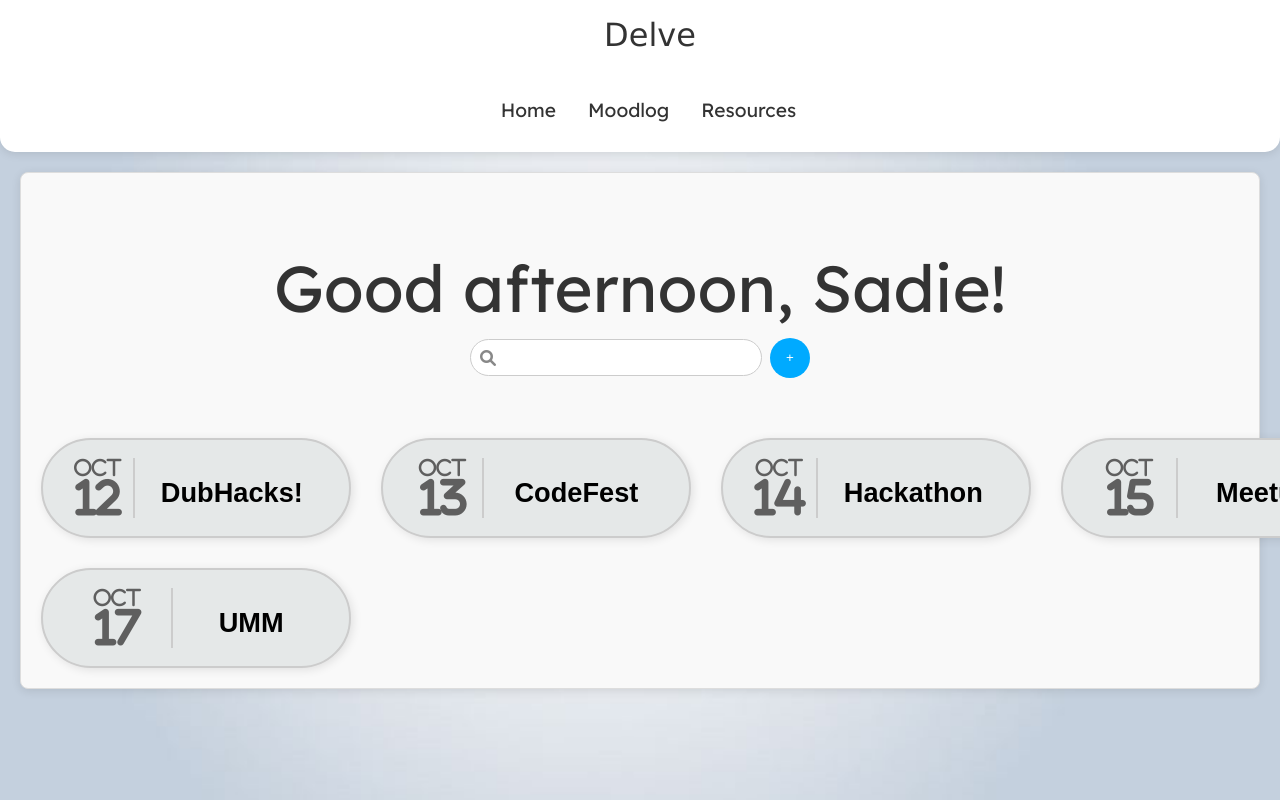
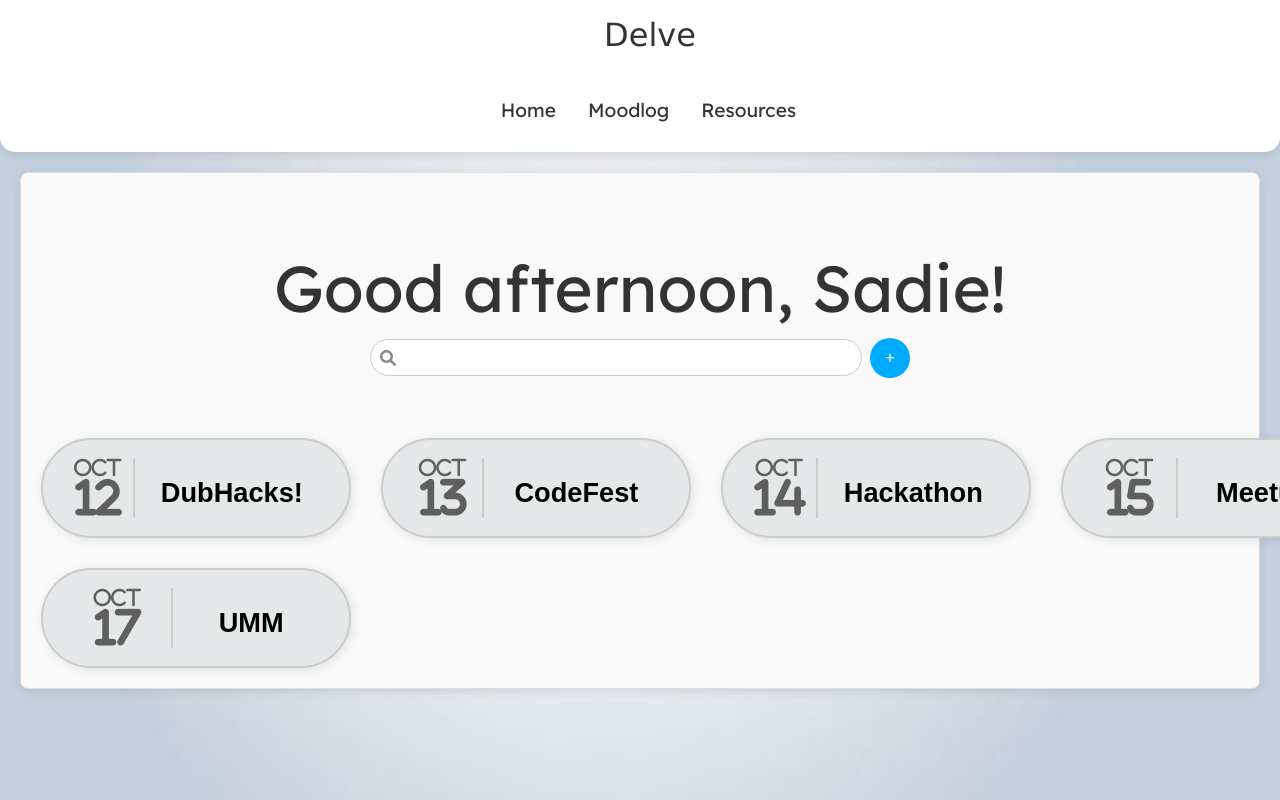
Before and after one commit to GaurangPP/delve, a React (Create React App) app in the folder delve-app/: page / in a window 1280 px wide. Shown: the top 800 px of the page. Built offline with nearby package versions, Linux system fonts and the light colour scheme.

Commit message:
Made UI changes

```diff
--- a/delve-app/src/components/JournalEntry.css
+++ b/delve-app/src/components/JournalEntry.css
@@ -37,7 +37,7 @@ html, body {
     width: 80%;
     background-color: white;
     border-radius: 15px;
-    padding: 20px;
+    padding: 20px; /*Changed the padding to 20px*/
     box-shadow: 0 4px 10px rgba(0, 0, 0, 0.1);
     display: flex;
     justify-content: center;
--- a/delve-app/src/components/Landing.css
+++ b/delve-app/src/components/Landing.css
@@ -45,7 +45,7 @@
 
   .search-bar {
     position: relative;
-    width: 250px; /* Adjust width as needed */
+    width: 450px; /* Adjust width as needed */
   }
 
   .search-bar i {
@@ -72,6 +72,7 @@
     margin-left: 50px; /* Space between search bar and button */
     width: 40px;
     height: 40px;
+    font-size: 17px;
     display: flex;
     align-items: center;
     justify-content: center;
```
